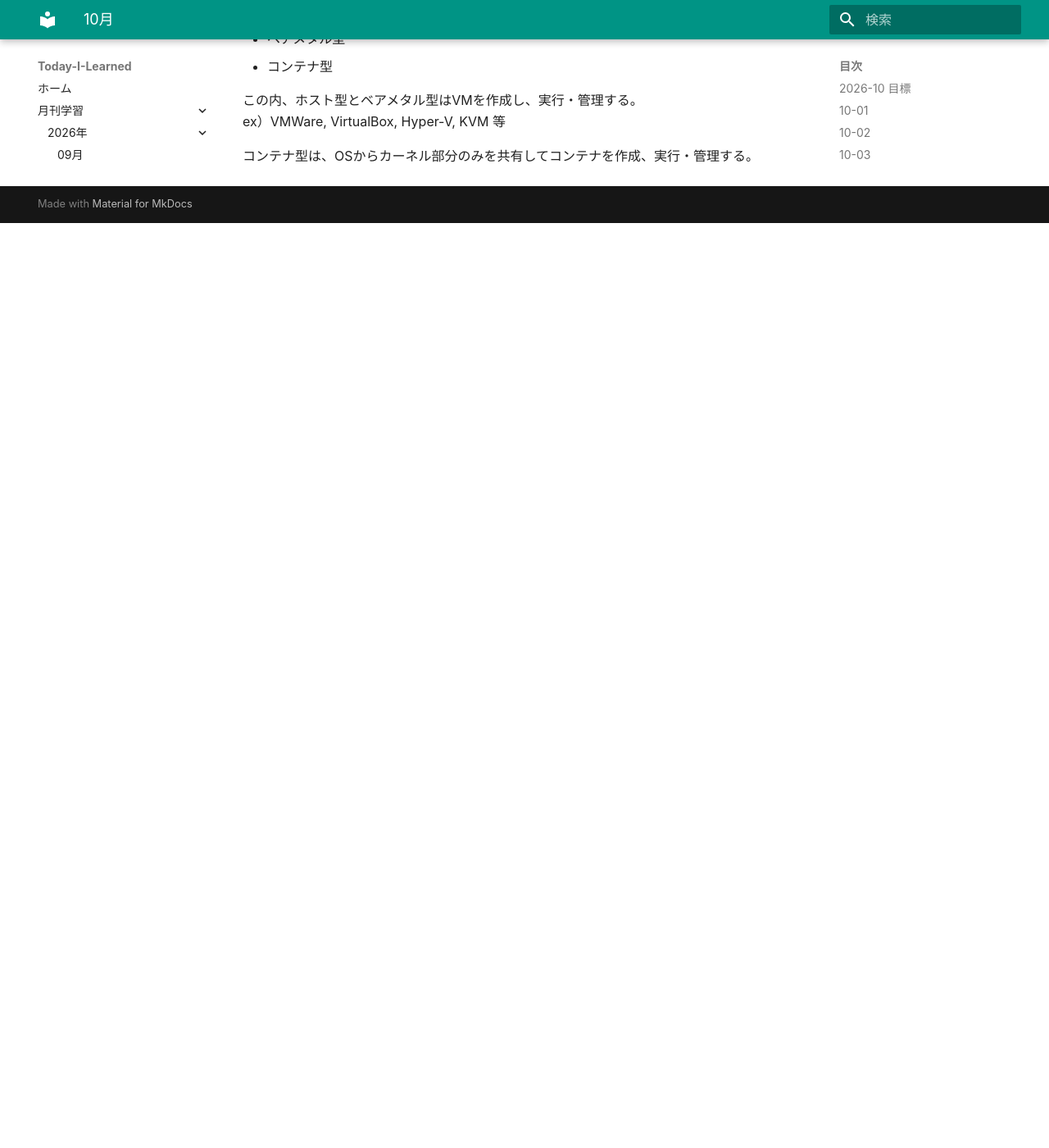
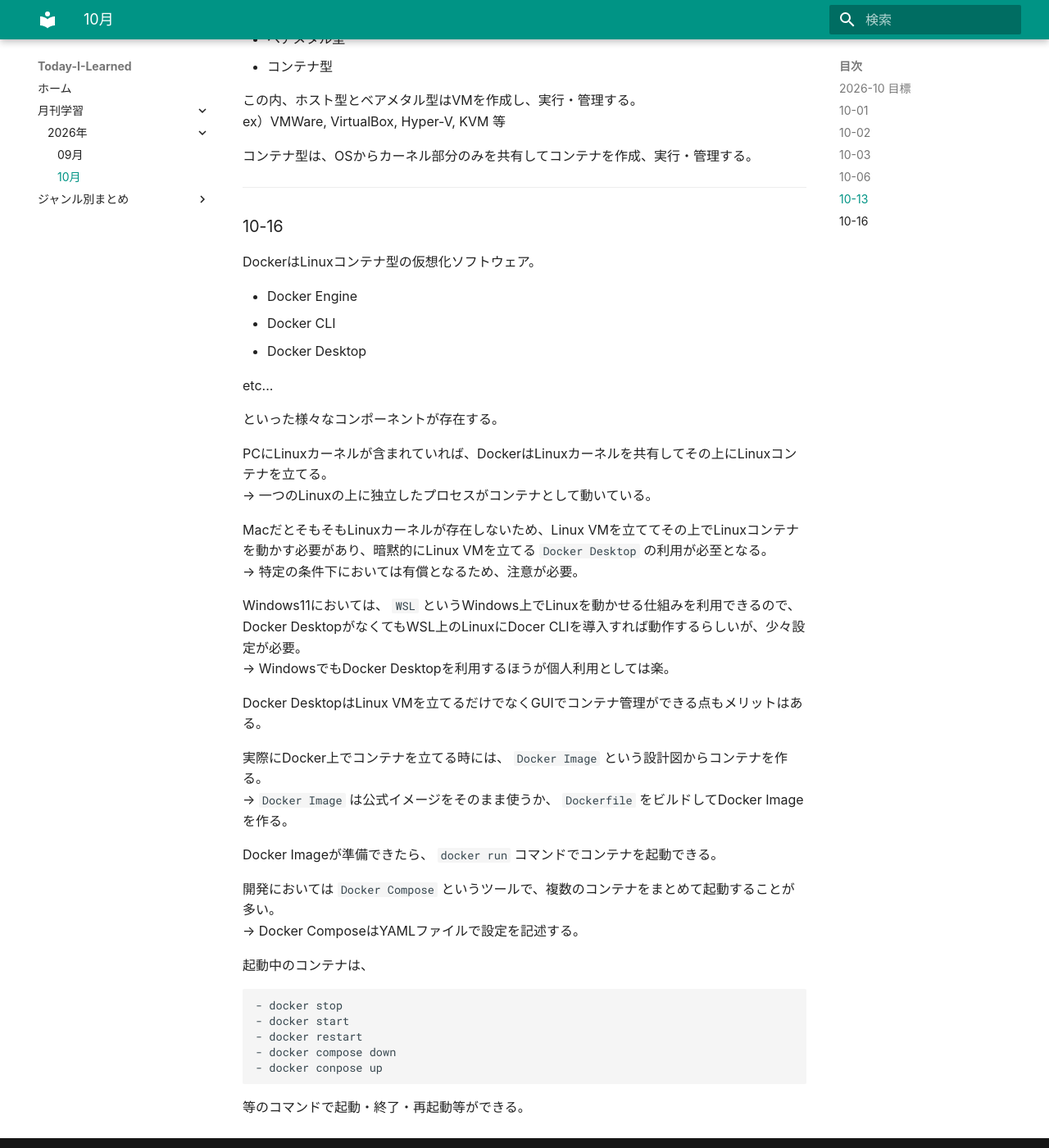
Before and after one commit to wararabesashimi/today-i-learned, an MkDocs documentation site: the page built from docs/2026-10.md, in a window 1280 px wide and 1400 px high, scrolled down 4450 px. Shown: the whole window at 82% size. Built offline with MkDocs 1.6.1 and Material for MkDocs 9.7.7, drawn with Linux system fonts in a browser that asks for light colours; some web fonts are replaced; before the commit the page ends 4722 px from its top, so only the background shows below that.

Commit message:
[add]Docker, Docker Composeについて学習した記録を追加する

````diff
--- a/docs/2026-10.md
+++ b/docs/2026-10.md
@@ -158,3 +158,48 @@
 ex）VMWare, VirtualBox, Hyper-V, KVM 等
 
 コンテナ型は、OSからカーネル部分のみを共有してコンテナを作成、実行・管理する。
+
+---
+
+### 10-16
+
+DockerはLinuxコンテナ型の仮想化ソフトウェア。
+
+- Docker Engine
+- Docker CLI
+- Docker Desktop
+
+etc...
+
+といった様々なコンポーネントが存在する。
+
+PCにLinuxカーネルが含まれていれば、DockerはLinuxカーネルを共有してその上にLinuxコンテナを立てる。<br>
+→ 一つのLinuxの上に独立したプロセスがコンテナとして動いている。
+
+MacだとそもそもLinuxカーネルが存在しないため、Linux VMを立ててその上でLinuxコンテナを動かす必要があり、暗黙的にLinux VMを立てる `Docker Desktop` の利用が必至となる。<br>
+→ 特定の条件下においては有償となるため、注意が必要。
+
+Windows11においては、 `WSL` というWindows上でLinuxを動かせる仕組みを利用できるので、Docker DesktopがなくてもWSL上のLinuxにDocer CLIを導入すれば動作するらしいが、少々設定が必要。<br>
+→ WindowsでもDocker Desktopを利用するほうが個人利用としては楽。
+
+Docker DesktopはLinux VMを立てるだけでなくGUIでコンテナ管理ができる点もメリットはある。
+
+実際にDocker上でコンテナを立てる時には、 `Docker Image` という設計図からコンテナを作る。<br>
+→ `Docker Image` は公式イメージをそのまま使うか、 `Dockerfile` をビルドしてDocker Imageを作る。
+
+Docker Imageが準備できたら、 `docker run` コマンドでコンテナを起動できる。
+
+開発においては `Docker Compose` というツールで、複数のコンテナをまとめて起動することが多い。<br>
+→ Docker ComposeはYAMLファイルで設定を記述する。
+
+起動中のコンテナは、
+
+```
+- docker stop
+- docker start
+- docker restart
+- docker compose down
+- docker conpose up
+```
+
+等のコマンドで起動・終了・再起動等ができる。
````
